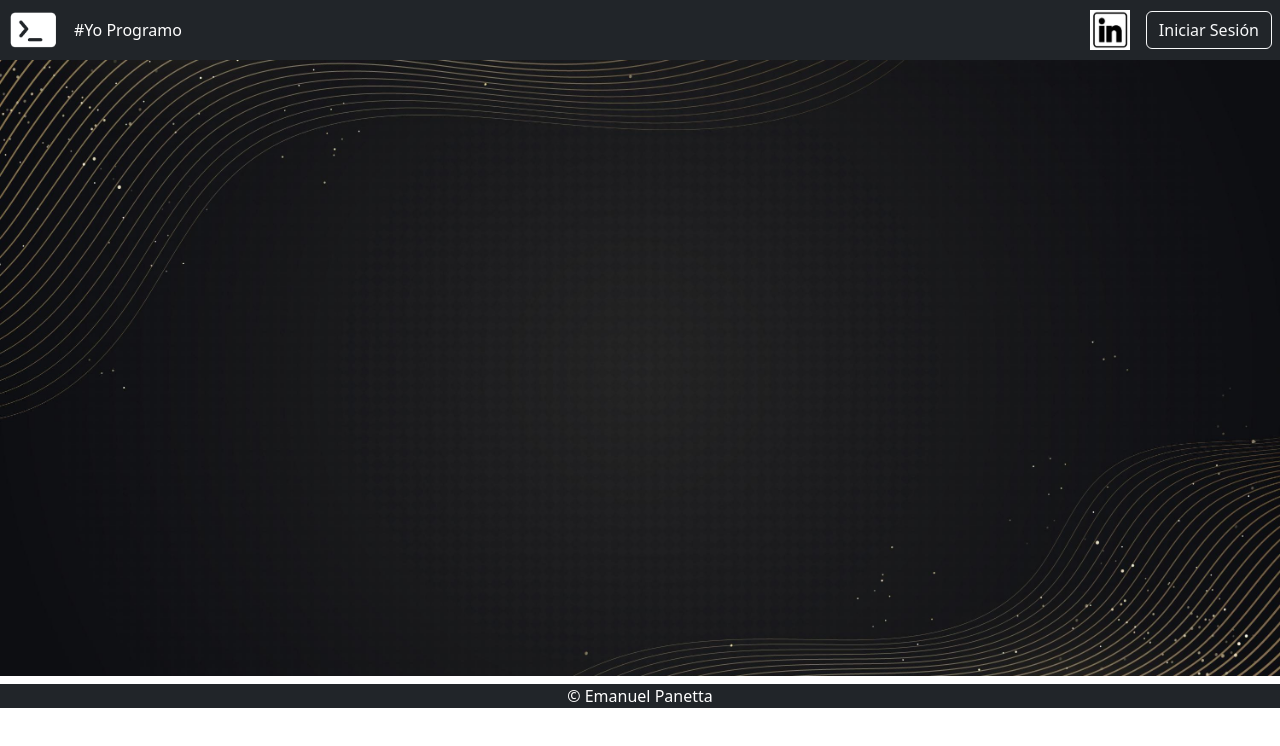
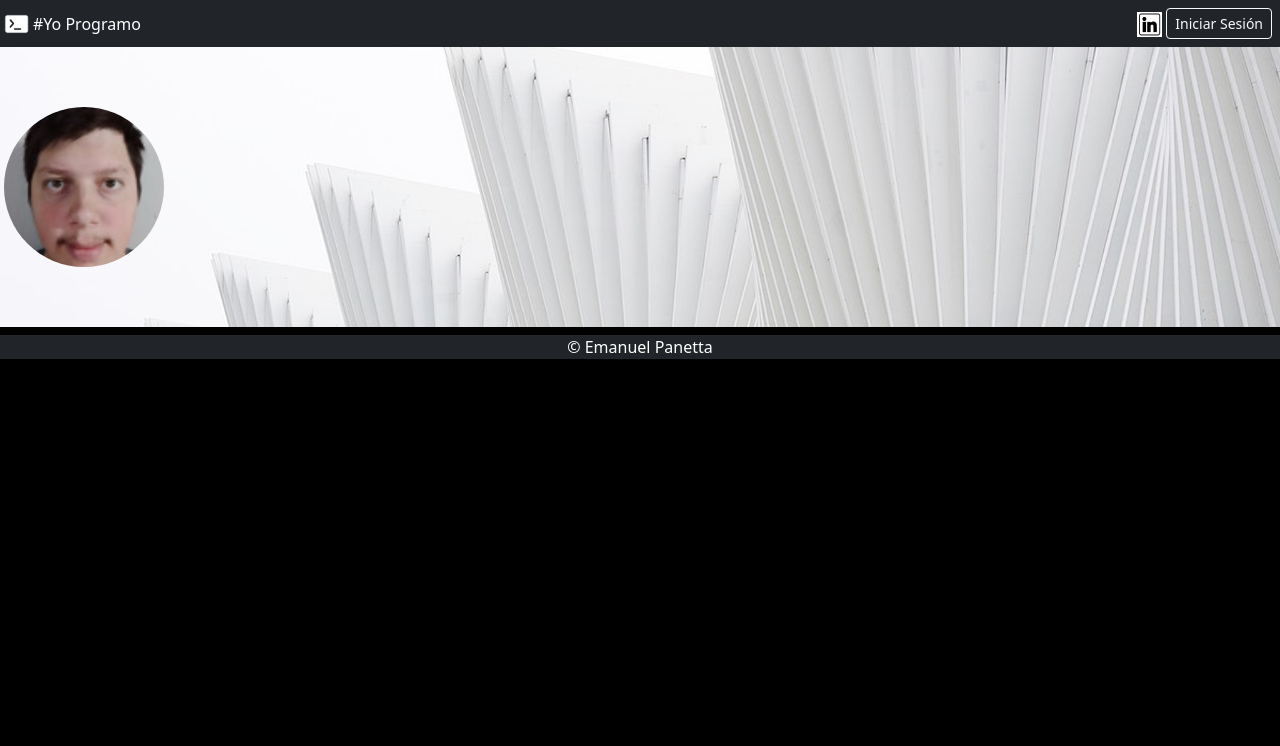
Before and after one commit to Ptta91/PortfolioFrontend, a website: page index.html in a window 1280 px wide. Drawn offline with nearby package versions, Linux system fonts and the light colour scheme.

Commit message:
banner update1

```diff
--- a/index.html
+++ b/index.html
@@ -17,35 +17,39 @@
     <!--Estilos-->
     <link rel="stylesheet" type="text/css" href="styles.css" />
   </head>
-  <body>
+  <body style="background-color: black">
     <!--Header-->
     <!--NavBar-->
     <section class="navBar bg-dark">
-      <div class="d-flex justify-content-between bg-dark" style="height: 60px">
-        <div class="d-flex flex-wrap align-items-center justify-content-start">
+      <div class="d-flex justify-content-between bg-dark">
+        <div
+          class="d-flex flex-wrap align-items-center justify-content-start m-1"
+        >
           <img
             src="./assets/images/Logo AP.png"
             alt="Logo Argentina Programa"
-            class="logoAP m-2"
+            class="logoAP"
           />
-          <div class="m-2 text-white">#Yo Programo</div>
+          <span class="m-1 text-white">#Yo Programo</span>
         </div>
-        <div class="d-flex flex-wrap align-items-center justify-content-end">
+        <div
+          class="d-flex flex-wrap align-items-center justify-content-end m-1"
+        >
           <a href="#"
             ><img
               src="./assets/images/linkedinlogo.jpg"
               alt="Logo Linkedin"
-              class="logoLI m-2"
+              class="logoLI"
           /></a>
           <button
             type="button"
-            class="btn btn-outline-light m-2"
+            class="btn btn-outline-light btn-sm m-1"
             data-bs-toggle="modal"
             data-bs-target="#loginModal"
           >
             Iniciar Sesión
           </button>
-          <button type="button" class="btn btn-outline-light m-2 d-none">
+          <button type="button" class="btn btn-outline-light btn-sm m-1 d-none">
             Cerrar Sesión
           </button>
         </div>
@@ -111,7 +115,7 @@
         aria-atomic="true"
         style="position: relative; min-height: 200px"
       >
-        <div class="toast" style="position: absolute; bottom: 0; right: 0">
+        <div class="toast">
           <div class="toast-header">
             <strong class="mr-auto">Aviso</strong>
             <small>Sesión iniciada</small>
@@ -133,7 +137,7 @@
         aria-atomic="true"
         style="position: relative; min-height: 200px"
       >
-        <div class="toast" style="position: absolute; bottom: 0; right: 0">
+        <div class="toast">
           <div class="toast-header">
             <strong class="mr-auto">Aviso</strong>
             <small>Sesión finalizada</small>
@@ -151,8 +155,21 @@
       </div>
     </section>
     <!--Banner-->
-    <section class="banner bg-dark">
-      <img src="./assets/images/fondoBanner.jpg" class="img-fluid" alt="banner"></div>
+    <section class="banner bg-dark bg-image">
+      <div class="d-flex justify-content-between align-items-center bannerImg">
+        <div
+          class="d-flex flex-wrap align-items-center justify-content-start m-1"
+        >
+          <img
+            class="rounded-circle logoFP"
+            src="./assets/images/fotoperfil.jpg"
+            alt="Foto de Perfil"
+          />
+        </div>
+        <div>
+
+        </div>
+      </div>
     </section>
 
     <!--Sections-->
@@ -168,9 +185,9 @@
 
     <!--Footer-->
     <section class="footer bg-dark">
-        <footer class="container-fluid text-center mt-2 mb-2 text-white">
-            &copy; Emanuel Panetta
-        </footer>
+      <footer class="container-fluid text-center mt-2 mb-2 text-white">
+        &copy; Emanuel Panetta
+      </footer>
     </section>
 
     <!--Scripts-->
--- a/styles.scss
+++ b/styles.scss
@@ -1,11 +1,41 @@
 @import "./node_modules/bootstrap/scss/bootstrap.scss";
 
 .logoAP{
-    height:40px;
-    width:50px;
+    height:20px;
+    width:25px;
 }
 
 .logoLI{
+    height:25px;
+    width:25px;
+}
+
+.toast{
+    position: absolute;
+    bottom: 0;
+    right: 0;
+}
+
+.bannerImg{
+    background-image: url('./assets/images/BannerFondo.png');
+    background-repeat: no-repeat;
+    background-size: cover;
+    height: 25vh;
+    width: 100vw;
+    @include media-breakpoint-up(lg) {height: 30vh;}
+    @include media-breakpoint-up(xl) {height: 35vh;}
+}
+
+.logoFP{
     height:40px;
     width:40px;
+    @include media-breakpoint-up(md) {
+        height:80px;
+        width:80px;}
+    @include media-breakpoint-up(lg) {
+        height:120px;
+        width:120px;}
+    @include media-breakpoint-up(xl) {
+        height:160px;
+        width:160px;}
 }
```
Also changed, not shown: assets/images/BannerFondo.png (added), assets/images/fondoBanner.jpg (deleted), assets/images/fotoperfil.jpg (added), styles.css, 1 other file.
